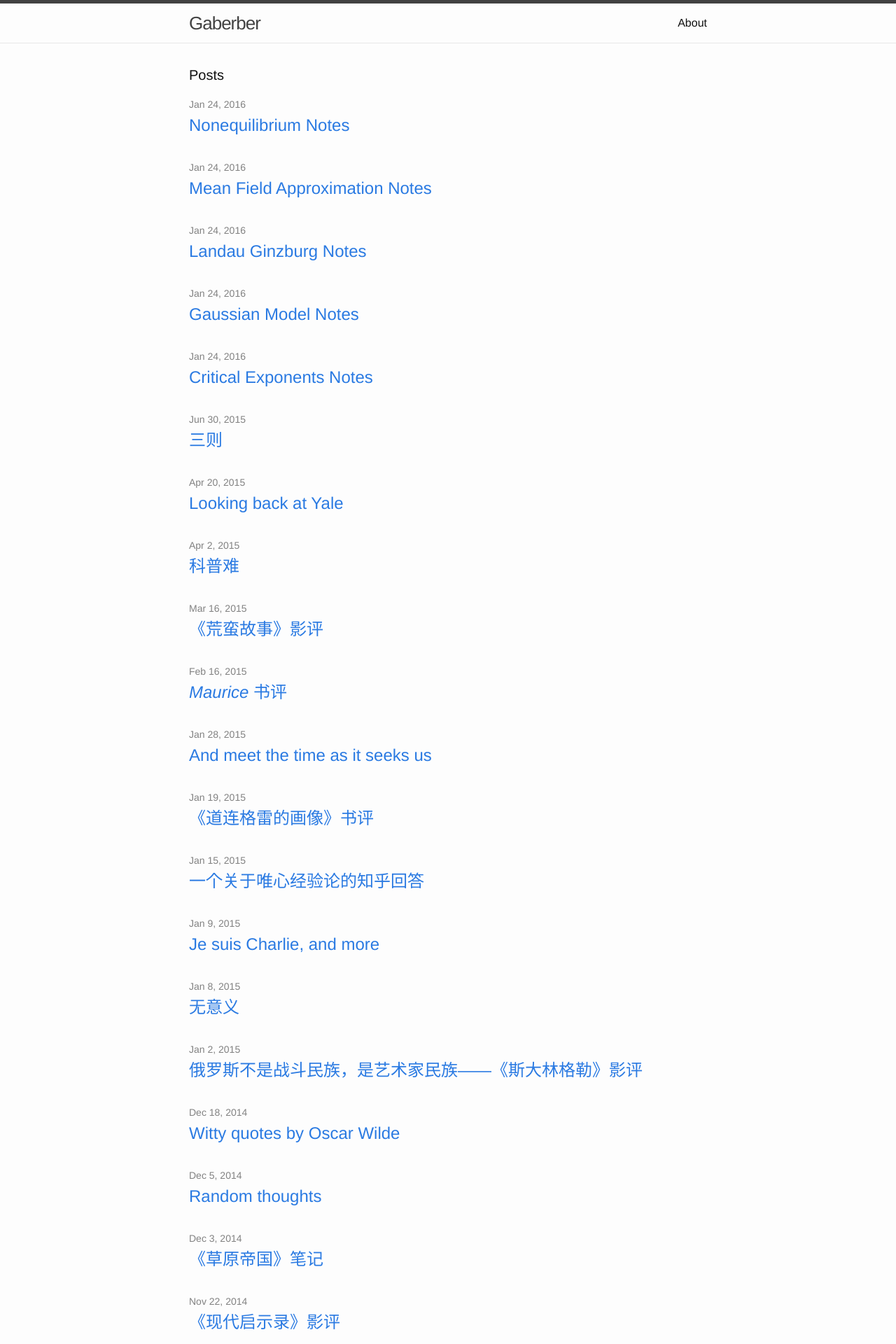
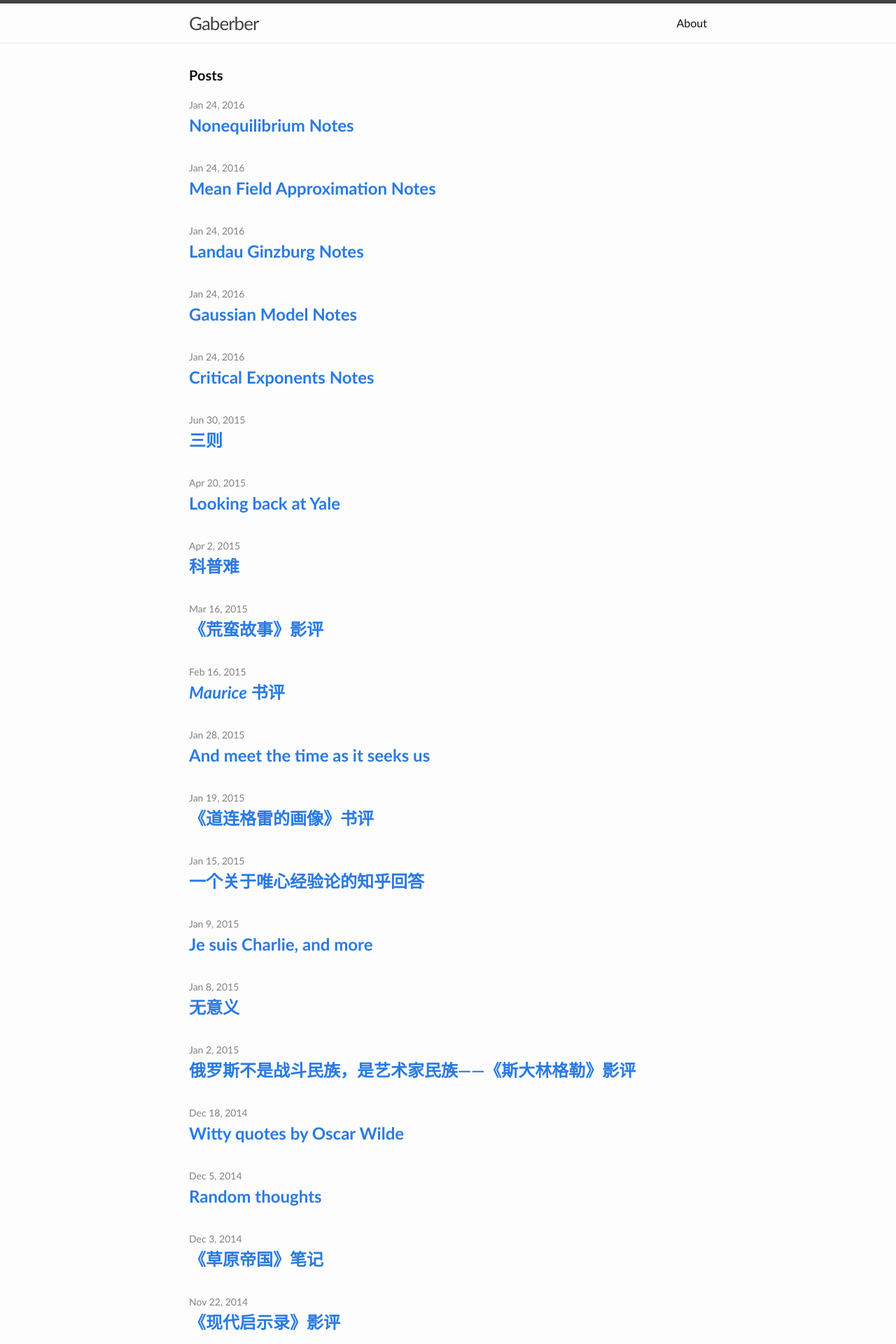
Before and after one commit to gaberber/gaberber.github.io, a Jekyll site: the page built from index.html, in a window 1280 px wide. Shown: the top 1920 px of the page at 70% size. Built offline with Jekyll 4.4.1, drawn with Linux system fonts in a browser that asks for light colours.

Commit message:
font weights and family

```diff
--- a/_sass/_base.scss
+++ b/_sass/_base.scss
@@ -17,7 +17,7 @@
     font-family: $base-font-family;
     font-size: $base-font-size;
     line-height: $base-line-height;
-    font-weight: 400;
+    font-weight: light;
     color: $text-color;
     background-color: $background-color;
     -webkit-text-size-adjust: 100%;
@@ -80,7 +80,7 @@
  * Headings
  */
 h1, h2, h3, h4, h5, h6 {
-    font-weight: 400;
+    font-weight: light;
 }
 
 
--- a/css/main.scss
+++ b/css/main.scss
@@ -6,7 +6,7 @@
 
 
 // Our variables
-$base-font-family: 'Avenir Next', 'Avenir', 'Helvetica Neue', 'Helvetica', 'Hiragino Sans GB', 'Lantinghei SC', sans-serif;
+$base-font-family: 'Gill Sans', 'Avenir Next', 'Avenir', 'Helvetica Neue', 'Helvetica', 'Hiragino Sans GB', 'Lantinghei SC', sans-serif;
 $base-font-size:   16px;
 $small-font-size:  $base-font-size * 0.875;
 $base-line-height: 1.5;
```
